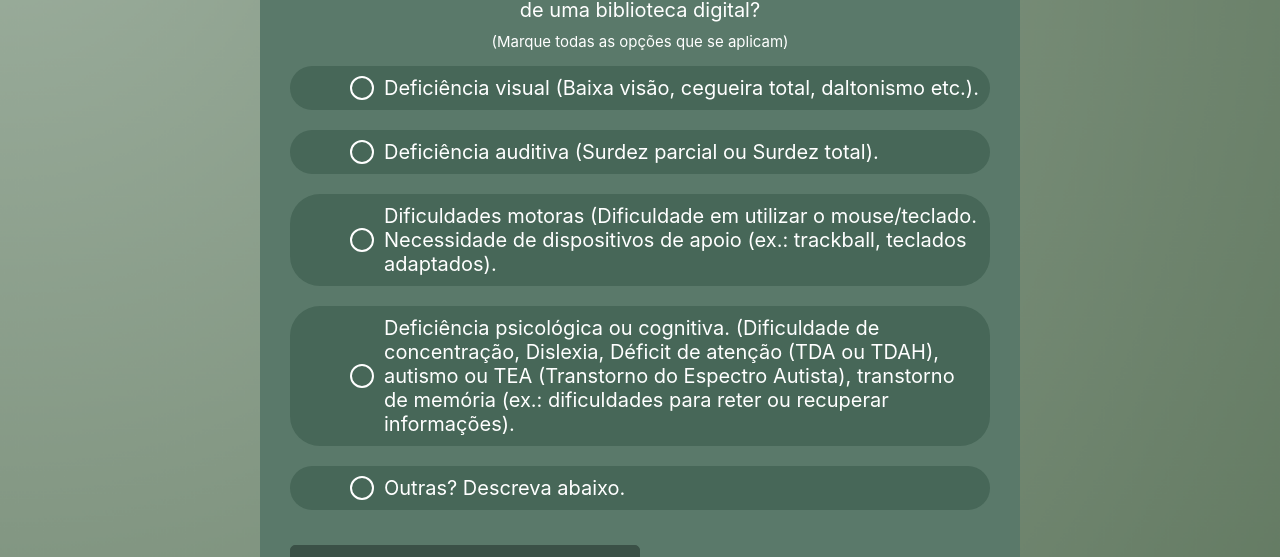
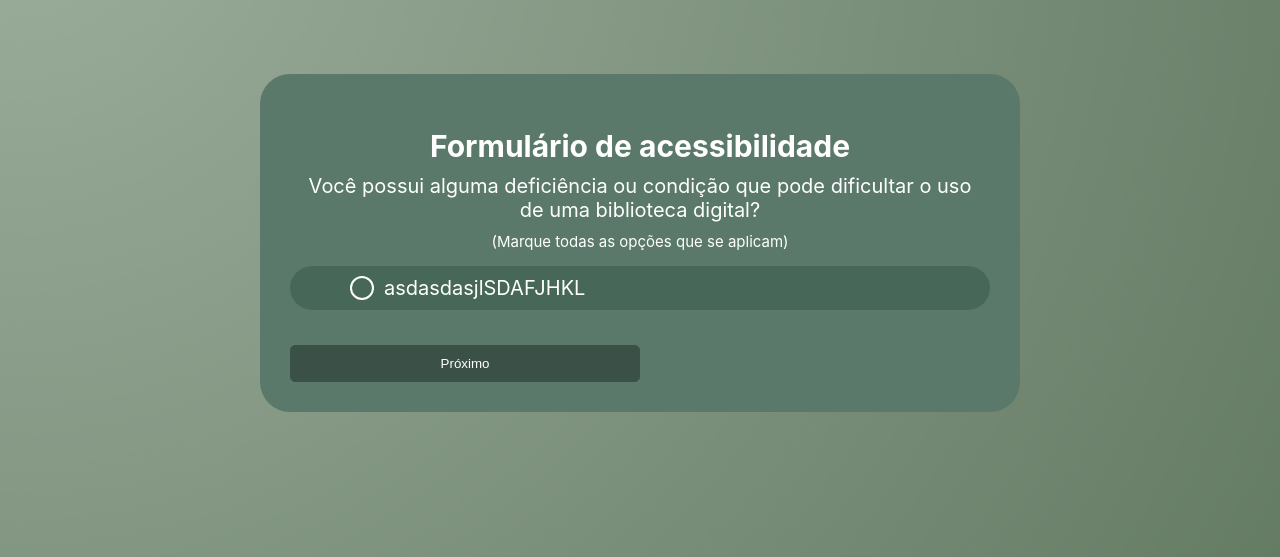
Before and after one commit to RuanVFeitosa/LIBRA-FrontEnd, a React (Create React App) app: page /outra in a window 1280 px wide. Shown: the part 137-694 px from the top of the page. Built offline with nearby package versions, Linux system fonts and the light colour scheme.

Commit message:
inicio da implementação

```diff
--- a/src/components/Acc.js
+++ b/src/components/Acc.js
@@ -3,6 +3,7 @@ import { useNavigate } from "react-router-dom"; // Importa a função para naveg
 
 import '../assets/css/Acc.css';
 import circle from '../assets/g-circle.png';
+import Checkbox from "./Checkbox";
 
 function Acc() {
     const [showTextarea, setShowTextarea] = useState(false);
@@ -32,45 +33,16 @@ function Acc() {
                         <p className="options-text">(Marque todas as opções que se aplicam) </p>
                     </div>
 
-                    <div className="checkbox-options">
-                        <label>
-                            <input type="checkbox" />
-                            <span className="custom-options"></span>
-                        </label>
-                        Deficiência visual (Baixa visão, cegueira total, daltonismo etc.).
-                    </div>
+                {
 
-                    <div className="checkbox-options">
-                        <label>
-                            <input type="checkbox" />
-                            <span className="custom-options"></span>
-                        </label>
-                        Deficiência auditiva (Surdez parcial ou Surdez total).
-                    </div>
+                    // Fazer req na api na parte de disableds, pegar as disableds que veio
+                    // e passar os checkbox
 
-                    <div className="checkbox-options">
-                        <label>
-                            <input type="checkbox" />
-                            <span className="custom-options"></span>
-                        </label>
-                        Dificuldades motoras (Dificuldade em utilizar o mouse/teclado. Necessidade de dispositivos de apoio (ex.: trackball, teclados adaptados).
-                    </div>
+                }
 
-                    <div className="checkbox-options">
-                        <label>
-                            <input type="checkbox" />
-                            <span className="custom-options"></span>
-                        </label>
-                        Deficiência psicológica ou cognitiva. (Dificuldade de concentração, Dislexia, Déficit de atenção (TDA ou TDAH), autismo ou TEA (Transtorno do Espectro Autista), transtorno de memória (ex.: dificuldades para reter ou recuperar informações).
-                    </div>
+                    <Checkbox details = {"asdasdasjlSDAFJHKL"} />
 
-                    <div className="checkbox-options">
-                        <label>
-                            <input type="checkbox" onChange={handleCheckboxChange} checked={showTextarea} />
-                            <span className="custom-options"></span>
-                        </label>
-                        Outras? Descreva abaixo.
-                    </div>
+                    {/* // Criar um componente */}
 
                     {showTextarea && (
                         <>
--- a/src/components/Cadastro.js
+++ b/src/components/Cadastro.js
@@ -7,10 +7,27 @@ import libras from "../assets/libra.png";
 import VLibras from "@djpfs/react-vlibras";
 
 function Cadastro() {
+
     const [name, setName] = useState("");
     const [email, setEmail] = useState("");
     const [password, setPassword] = useState("");
     const [ConfirmPassword, setConfirmPassword] = useState("");
+
+    const handleNameChange = (e) => {
+        setName(e.target.value);  // Atualiza o estado com o valor do input
+      };
+
+      const handleEmailChange = (e) => {
+        setEmail(e.target.value);  // Atualiza o estado com o valor do input
+      };
+
+      const handlePasswordChange = (e) => {
+        setPassword(e.target.value);  // Atualiza o estado com o valor do input
+      };
+
+      const handleCPasswordChange = (e) => {
+        setConfirmPassword(e.target.value);  // Atualiza o estado com o valor do input
+      };
 
      const navigate = useNavigate(); // Hook para navegação
 
@@ -40,17 +57,17 @@ function Cadastro() {
 
                         <div className="form">
                             <label>Nome Completo:</label>
-                            <input type='text' name="name" placeholder='Insira o seu nome' />
+                            <input type='text' name="name" placeholder='Insira o seu nome' value={name} onChange={handleNameChange} />
 
                             <label>E-mail:</label>
-                            <input type='text' placeholder='user@email.com' />
+                            <input type='text' placeholder='user@email.com' value={email} onChange={handleEmailChange}/>
 
                             <label>Senha</label>
-                            <input type="password" placeholder="********" />
+                            <input type="password" placeholder="********"  value={password} onChange={handlePasswordChange} />
                             <p className="dica-senha">Sua senha precisar ter, no mínimo, 8 caracteres</p>
 
                             <label>Confirme sua senha:</label>
-                            <input type="password" placeholder="********" />
+                            <input type="password" placeholder="********" value={ConfirmPassword} onChange={handleCPasswordChange}/>
 
                         <button className="botao" onClick={handleSubmit}>Próximo</button>
 
--- /dev/null
+++ b/src/components/Checkbox.js
@@ -0,0 +1,13 @@
+import React from 'react'
+
+export default function Checkbox(props) {
+  return (
+    <div className="checkbox-options">
+                        <label>
+                            <input type="checkbox" />
+                            <span className="custom-options"></span>
+                        </label>
+                        {props.details}
+                    </div>
+  )
+}
```
